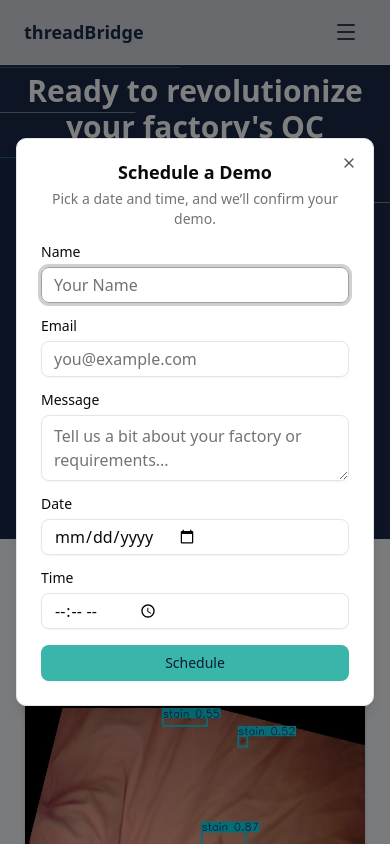
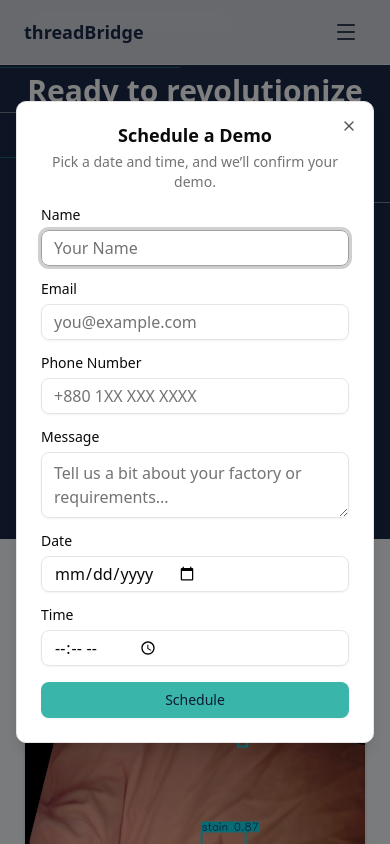
Before and after one commit to Ongshak-Tech/thread_bridge, a Next.js app: page / in a window 390 px wide. Both pictures are taken after a click on the button "Schedule Demo". Shown: the part 4615-5459 px from the top of the page. Built offline with nearby package versions, Linux system fonts and the light colour scheme.

Commit message:
add phone number

```diff
--- a/pages/Home/sections/CTA.jsx
+++ b/pages/Home/sections/CTA.jsx
@@ -261,6 +261,21 @@ export default function CTA() {
               />
             </div>
             <div className="flex flex-col gap-2">
+              <Label htmlFor="demo-phone">Phone Number</Label>
+              <Input
+                id="demo-phone"
+                type="tel"
+                placeholder="+880 1XX XXX XXXX"
+                value={pilotObj?.phone}
+                onChange={(e) =>
+                  setPilotObj({
+                    ...pilotObj,
+                    phone: e.target.value,
+                  })
+                }
+              />
+            </div>
+            <div className="flex flex-col gap-2">
               <Label htmlFor="pilot-message">Message</Label>
               <Textarea
                 id="pilot-message"
```
